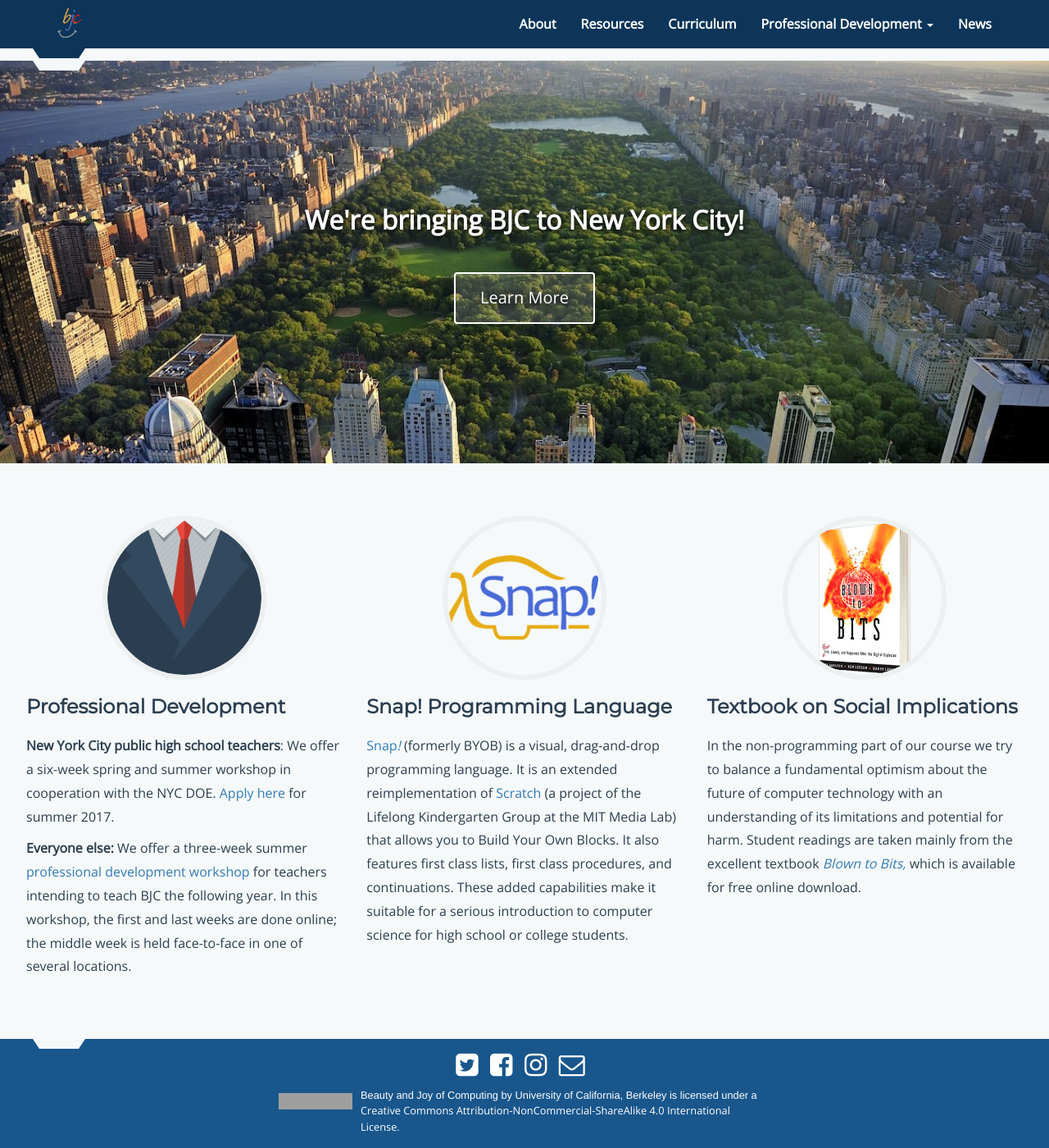
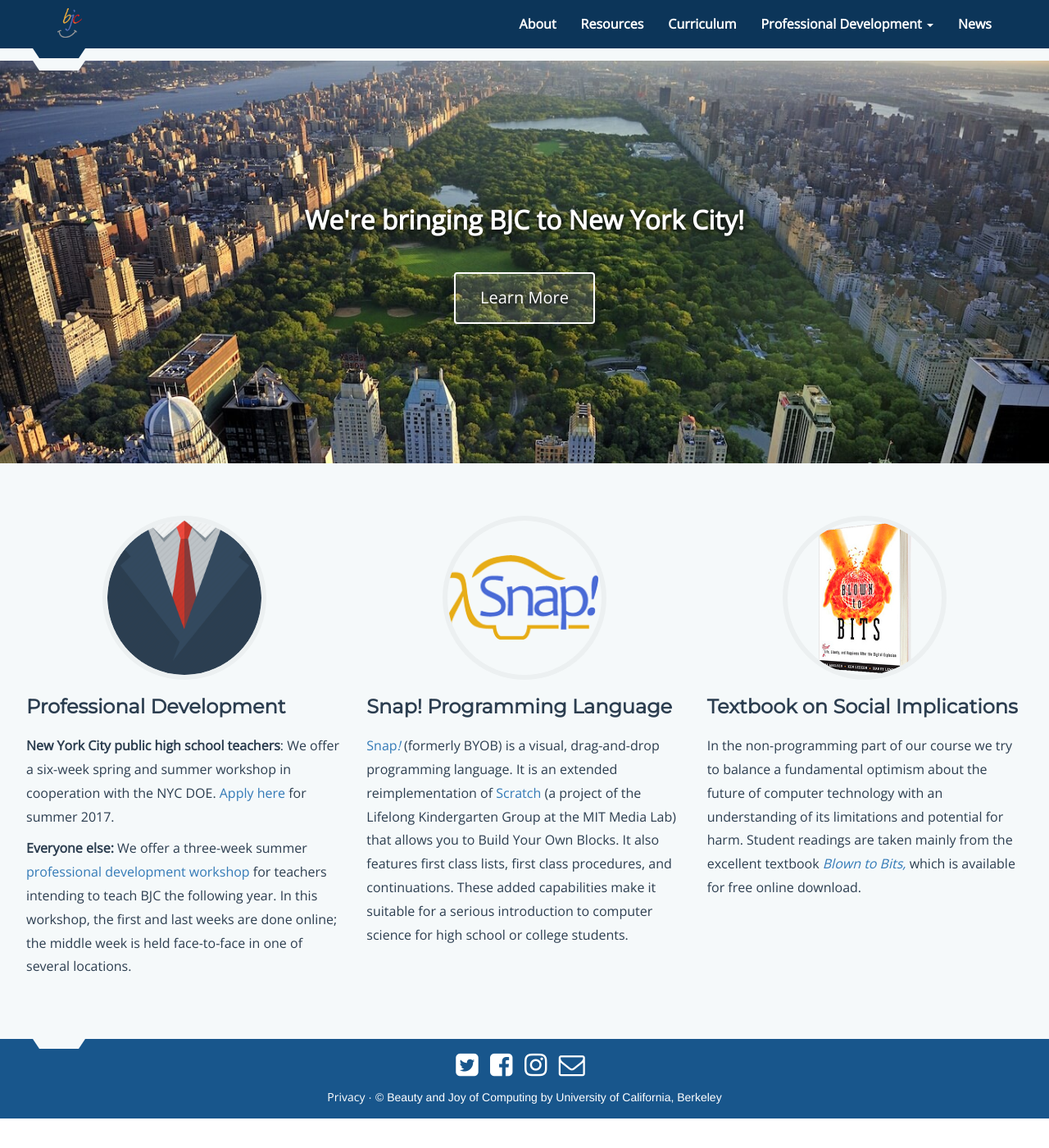
Before and after one commit to beautyjoy/beautyjoy.github.io, a Jekyll site: the page built from index.html, in a window 1280 px wide and 1400 px high, scrolled down 959 px. Shown: the whole window at 82% size. Built offline with Jekyll 4.4.1, drawn with Linux system fonts in a browser that asks for light colours; after the commit the page ends 2323 px from its top, so only the background shows below that; grey boxes are pictures that could not be loaded.

Commit message:
Added Privacy page to footer.

```diff
--- a/_includes/footer.html
+++ b/_includes/footer.html
@@ -8,16 +8,10 @@
                     <a href="mailto:{{site.email_address}}"><i class="fa fa-envelope-o fa-2x"></i></a>
                 </div>
             </div>
-            <div class="row">
+            <div class="row footer-links">
                 <div class="col-xs-12">
-                    <div class="cc-license-container">
-                        <a class="cc-license" rel="license" href="http://creativecommons.org/licenses/by-nc-sa/4.0/">
-                            <img alt="Creative Commons License" src="https://i.creativecommons.org/l/by-nc-sa/4.0/88x31.png" />
-                        </a>
-                        <div class="license-text">
-                            <span xmlns:dct="http://purl.org/dc/terms/" property="dct:title">Beauty and Joy of Computing</span> by <span xmlns:cc="http://creativecommons.org/ns#" property="cc:attributionName">University of California, Berkeley</span> is licensed under a <a rel="license" href="http://creativecommons.org/licenses/by-nc-sa/4.0/">Creative Commons Attribution-NonCommercial-ShareAlike 4.0 International License</a>.
-                        </div>
-                    </div>
+                    <a href="{{ site.baseurl }}/privacy">Privacy</a> &middot;
+                    &copy; Beauty and Joy of Computing by University of California, Berkeley
                 </div>
             </div>
         </div>
--- a/css/styles.scss
+++ b/css/styles.scss
@@ -492,22 +492,11 @@
                 margin-right: 10px;
             }
         }
+    }
 
-        .cc-license-container {
-            max-width: 600px;
-            margin: 0 auto;
-
-            .cc-license {
-                float: left;
-                margin-right: 10px;
-                margin-top: 2px;
-            }
-
-            .license-text {
-                font-size: 0.8em;
-                overflow: hidden;
-            }
-        }
+    .footer-links {
+        text-align: center;
+        font-size: 14px;
     }
 }
 
```
Also changed, not shown: privacy.html (added, +46 -0 lines).
